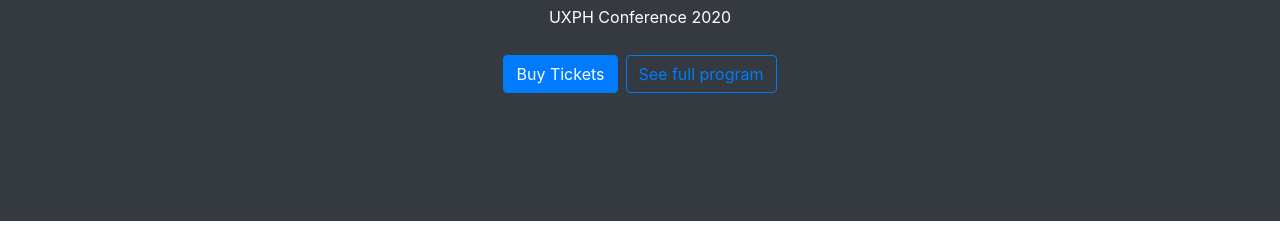
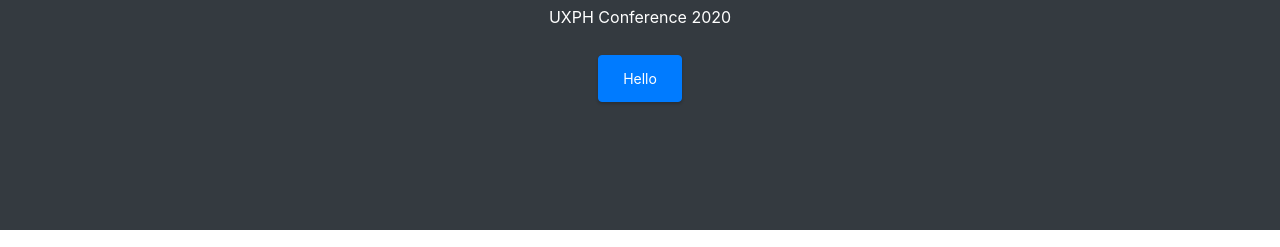
Before and after one commit to uxph/conference-2020, a Gatsby site: page / in a window 1280 px wide. Shown: the part 251-498 px from the top of the page. Built offline with nearby package versions, Linux system fonts and the light colour scheme; Gatsby itself is replaced by a stand-in of ours.

Commit message:
Ready for implementation

```diff
--- a/src/assets/sass/main.scss
+++ b/src/assets/sass/main.scss
@@ -3,5 +3,5 @@
 @import "./utilities.scss";
 @import "./typography.scss";
 
-// @import "./button.scss";
+@import "./button.scss";
 @import "./nav.scss";
--- a/src/pages/index.js
+++ b/src/pages/index.js
@@ -2,7 +2,6 @@ import React from "react";
 
 import Layout from "../components/layout";
 import SEO from "../components/seo";
-import { Button } from "reactstrap";
 
 const IndexPage = () => (
   <Layout isHomePage={true}>
@@ -16,12 +15,9 @@ const IndexPage = () => (
           UXPH Conference 2020
         </p>
         <div className="d-flex justify-content-center">
-          <Button color="primary" className="margin-right-8">
-            Buy Tickets
-          </Button>
-          <Button outline color="primary" href="/program">
-            See full program
-          </Button>
+          <a href="/" className="button">
+            Hello
+          </a>
         </div>
       </div>
     </header>
```
Also changed, not shown: 1 other file.
